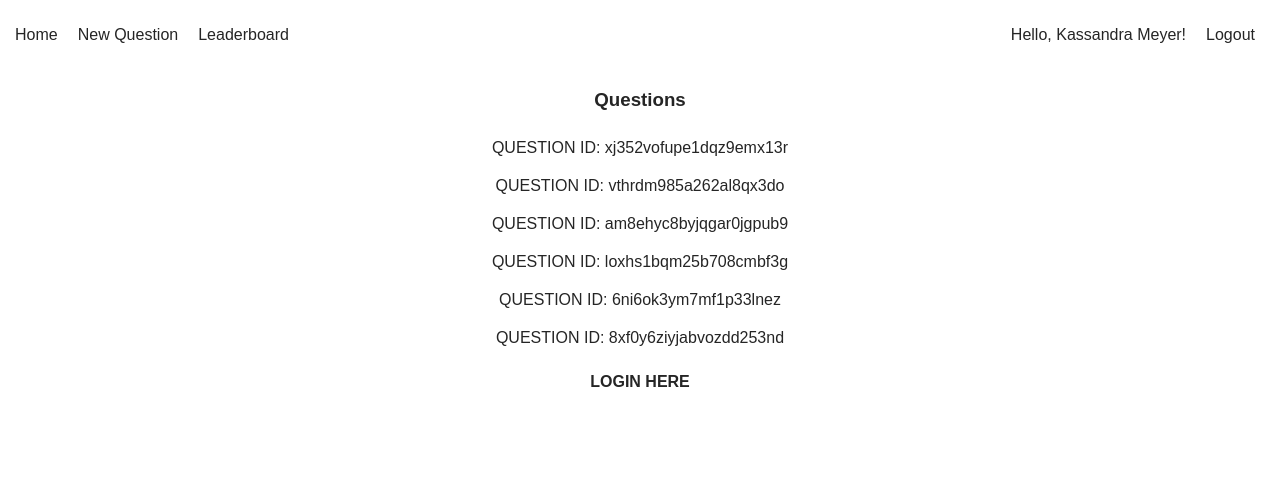
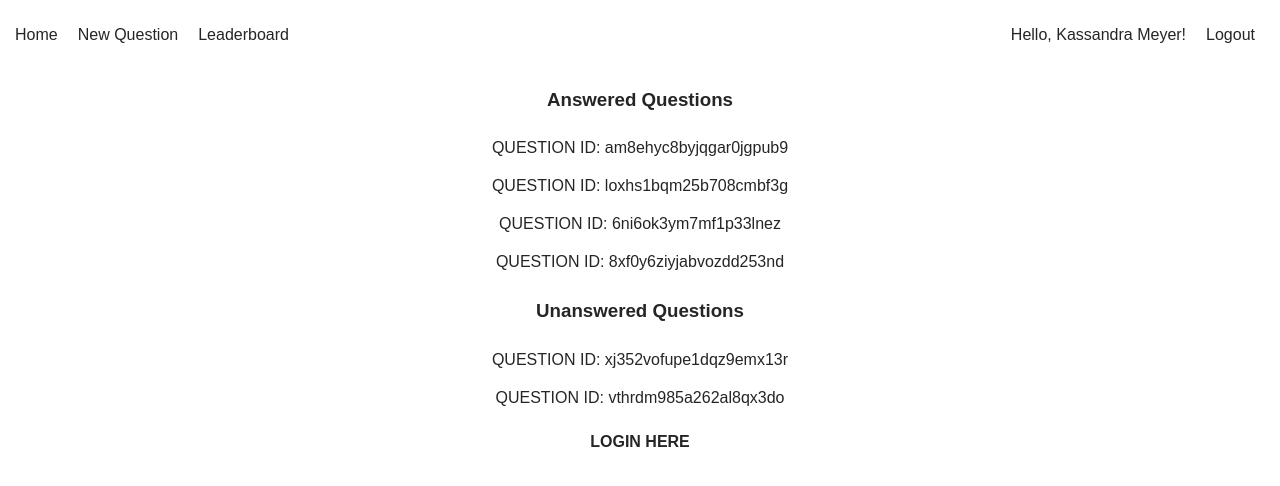
Before and after one commit to kassanj/would-you-rather, a React (Create React App) app: page / in a window 1280 px wide. Shown: the top 486 px of the page. Built offline with nearby package versions, Linux system fonts and the light colour scheme; the HTML template or start-up script is replaced by a standard one.

Commit message:
feat: separate questions between answered and unanswered props

```diff
--- a/src/components/Home.js
+++ b/src/components/Home.js
@@ -4,14 +4,23 @@ import { connect } from 'react-redux'
 class Home extends Component {
   render() {
 
-    const { questionIds } = this.props
+    const { answeredQuestions, unansweredQuestions } = this.props
 
     return (
       <div>
-        <h3 className='center'>Questions</h3>
+        <h3 className='center'>Answered Questions</h3>
         <ul className='dashboard-list'>
 
-          {questionIds.map((id) => (
+          {answeredQuestions.map((id) => (
+            <li key={id}>
+              <div>QUESTION ID: {id}</div>
+            </li>
+          ))}
+        </ul>
+        <h3 className='center'>Unanswered Questions</h3>
+        <ul className='dashboard-list'>
+
+          {unansweredQuestions.map((id) => (
             <li key={id}>
               <div>QUESTION ID: {id}</div>
             </li>
@@ -21,10 +30,20 @@ class Home extends Component {
     )
   }
 }
- function mapStateToProps ({ questions }) {
+
+function mapStateToProps ({ authedUser, questions }) {
   return {
-    questionIds: Object.keys(questions)
+    ...questions,
+    authedUser,
+    answeredQuestions: Object.keys(questions)
       .sort((a,b) => questions[b].timestamp - questions[a].timestamp)
+      .filter( a => questions[a].optionOne.votes.includes(authedUser) ||
+     questions[a].optionTwo.votes.includes(authedUser)),
+    unansweredQuestions: Object.keys(questions)
+       .sort((a,b) => questions[b].timestamp - questions[a].timestamp)
+       .filter( a => questions[a].optionOne.votes.indexOf(authedUser) == -1 &&
+      questions[a].optionTwo.votes.indexOf(authedUser) == -1 )
   }
 }
+
 export default connect(mapStateToProps)(Home)
```
